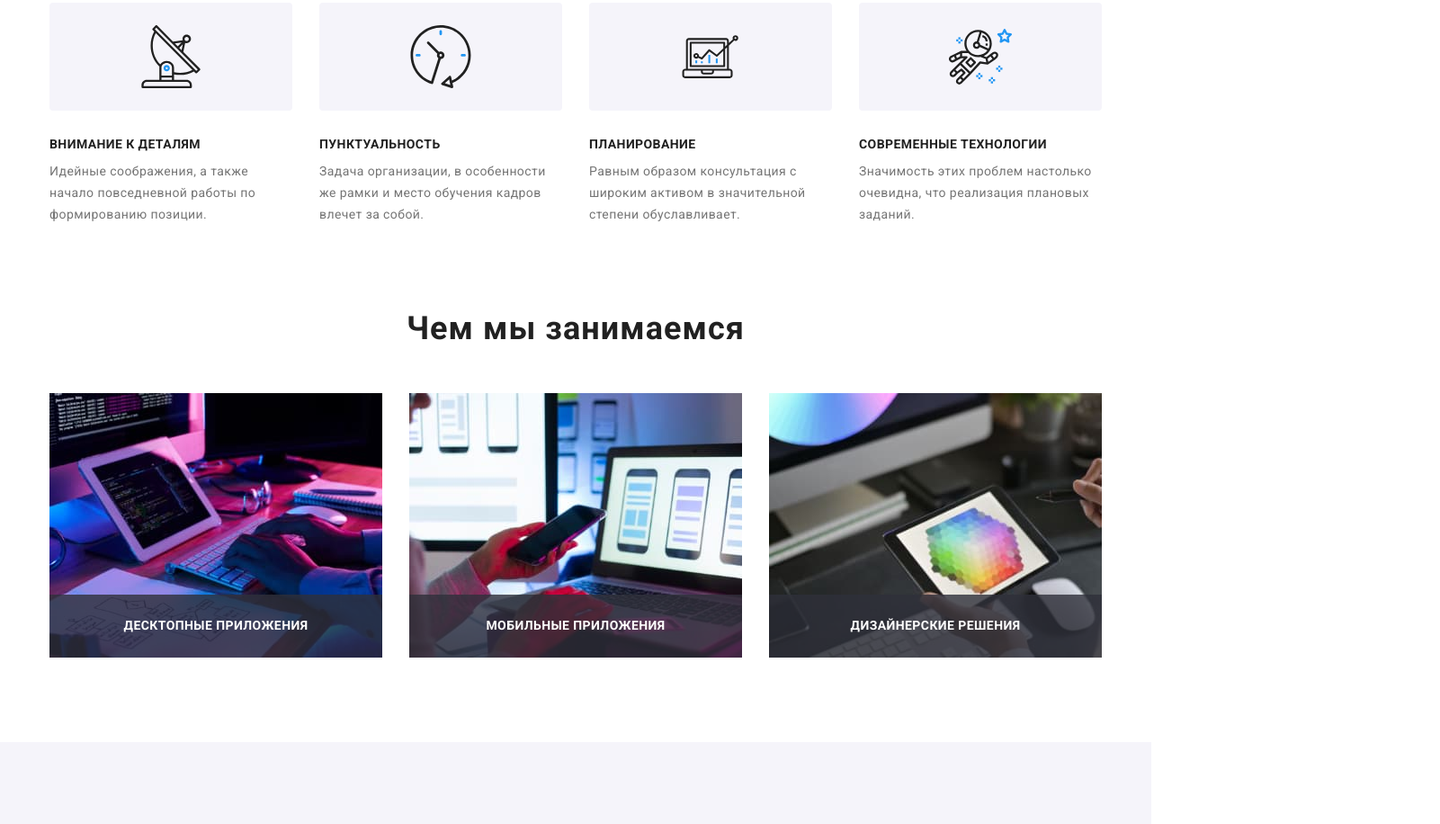
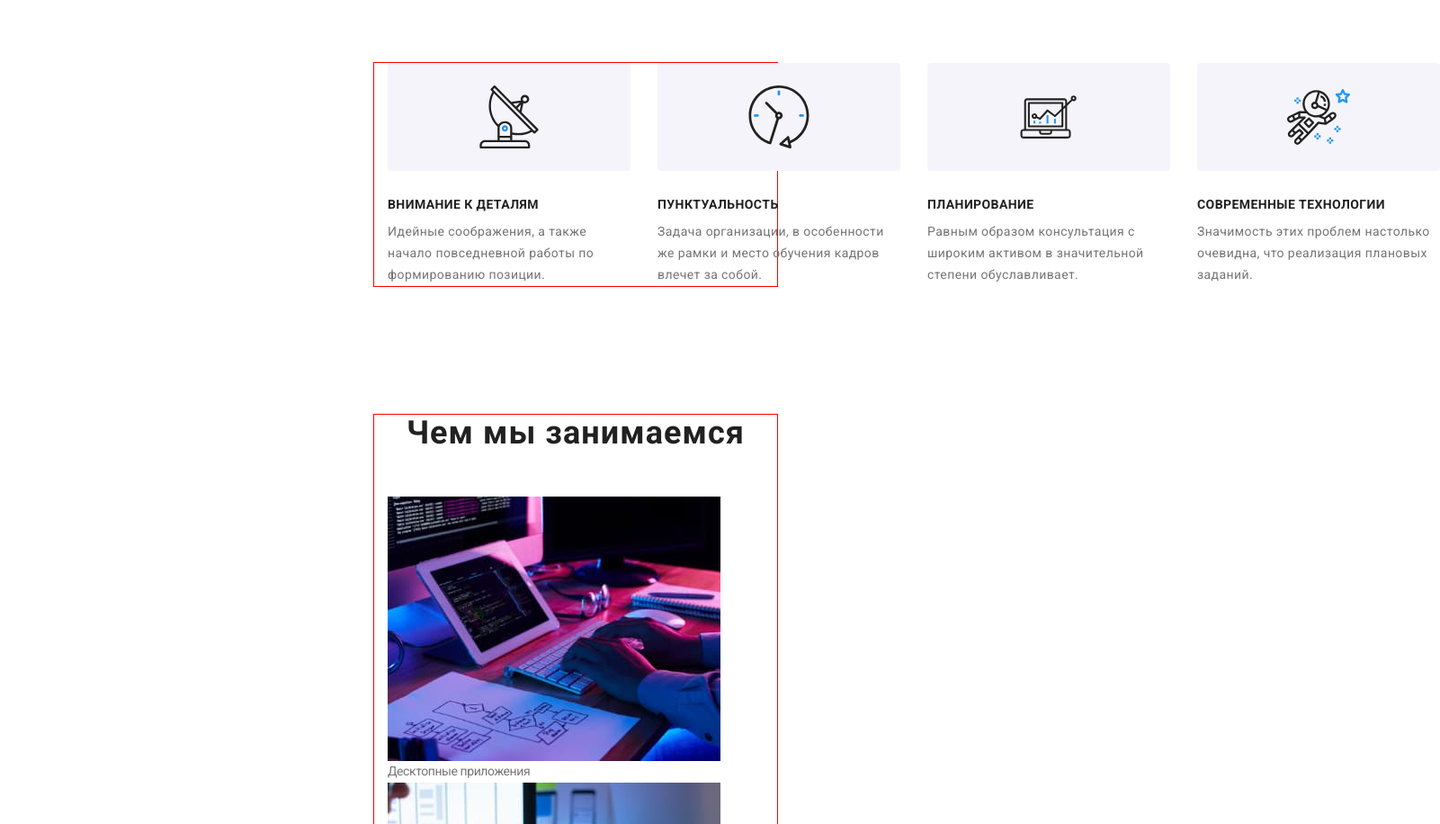
Before and after one commit to Svitlana-Hazdiuk/goit-markup-hw-08, a plain HTML site: page index.html in a window 1280 px wide. Shown: the part 772-1688 px from the top of the page at 90% size, 1601 px wide, since content can reach past the window. Drawn offline with nearby package versions, Linux system fonts and the light colour scheme; files that its build step writes are made by us from their sources.

Commit message:
commit 1

```diff
--- a/sass/base/_common.scss
+++ b/sass/base/_common.scss
@@ -37,11 +37,3 @@ img {
   padding: 0;
   margin: 0;
 }
-
-.container {
-  margin-left: auto;
-  margin-right: auto;
-  width: 1200px;
-  padding-left: 15px;
-  padding-right: 15px;
-}
--- /dev/null
+++ b/sass/base/_container.scss
@@ -0,0 +1,14 @@
+.container {
+  width: 100%;
+  padding-left: 15px;
+  padding-right: 15px;
+
+  border: 1px solid red;
+}
+
+@media screen and (min-width: 480px) {
+  .container {
+    width: 450px;
+    margin: 0 auto;
+  }
+}
--- a/sass/layout/_services.scss
+++ b/sass/layout/_services.scss
@@ -1,40 +1,40 @@
-.section__serv {
-  padding-top: 47px;
-}
+// .section__serv {
+//   padding-top: 47px;
+// }
 
-.serv__list {
-  display: flex;
-}
+// .serv__list {
+//   display: flex;
+// }
 
-.serv__item {
-  position: relative;
+// .serv__item {
+//   position: relative;
 
-  &:not(:first-child) {
-    margin-left: 30px;
-  }
-}
+//   &:not(:first-child) {
+//     margin-left: 30px;
+//   }
+// }
 
-.serv__overlay {
-  position: absolute;
-  bottom: 0;
-  left: 0;
+// .serv__overlay {
+//   position: absolute;
+//   bottom: 0;
+//   left: 0;
 
-  width: 100%;
-  height: 70px;
+//   width: 100%;
+//   height: 70px;
 
-  display: flex;
-  justify-content: center;
-  align-items: center;
+//   display: flex;
+//   justify-content: center;
+//   align-items: center;
 
-  background-color: $services-overlay-background;
-}
+//   background-color: $services-overlay-background;
+// }
 
-.serv__direction {
-  color: $white-text;
-  font-weight: 700;
-  font-size: 14px;
-  line-height: 1.14;
-  text-align: center;
-  letter-spacing: 0.03em;
-  text-transform: uppercase;
-}
+// .serv__direction {
+//   color: $white-text;
+//   font-weight: 700;
+//   font-size: 14px;
+//   line-height: 1.14;
+//   text-align: center;
+//   letter-spacing: 0.03em;
+//   text-transform: uppercase;
+// }
--- a/sass/main.scss
+++ b/sass/main.scss
@@ -5,6 +5,7 @@
 //BASE
 @import "./base/common";
 @import "./base/section";
+@import "./base/container";
 
 //COMPONENTS
 @import "./components/button-primary";
```
Also changed, not shown: sass/main.css (added), 2 other files.
